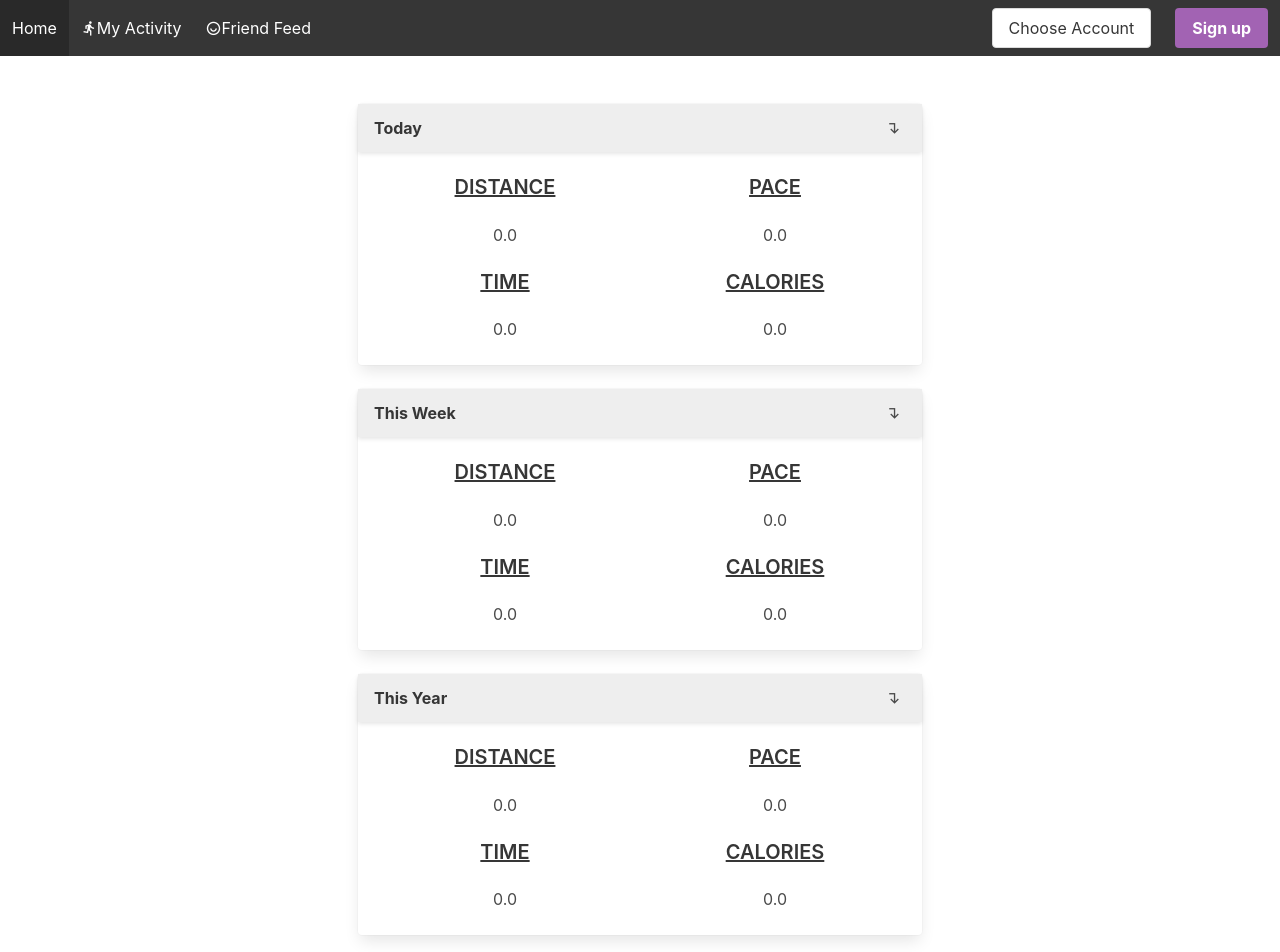
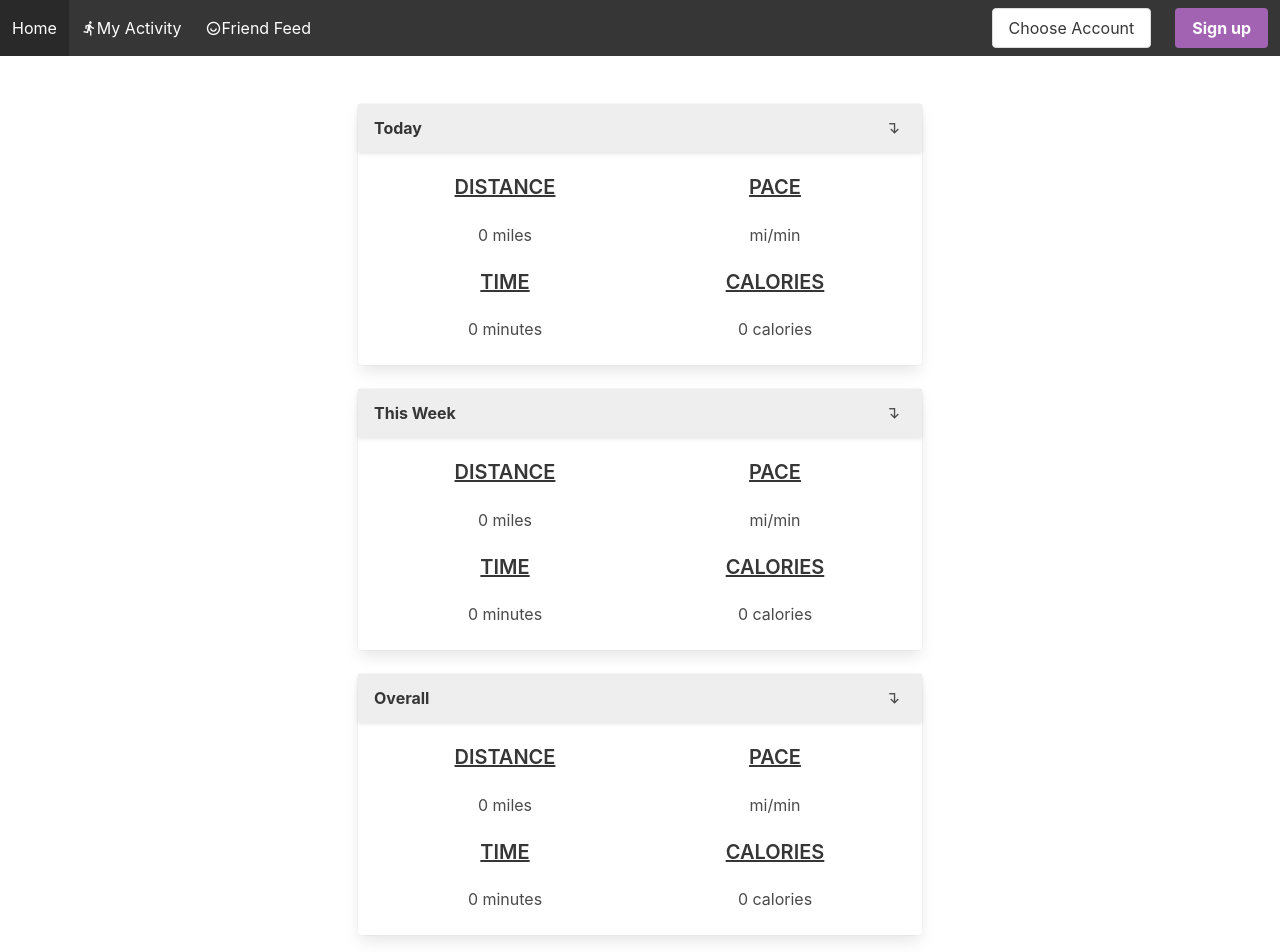
Before and after one commit to Shelacula/WebProgrammingFinal, a Vue app in the folder client/: page / in a window 1280 px wide. Shown: the top 952 px of the page. Built offline with nearby package versions, Linux system fonts and the light colour scheme.

Commit message:
added stats, added friend feed, adjusted navbar

```diff
--- a/client/src/components/ActivityCard.vue
+++ b/client/src/components/ActivityCard.vue
@@ -3,6 +3,11 @@ import type { Workout } from "@/model/users";
 
 const workouts = defineProps<{
     workout: Workout;
+    i: number;
+}>();
+
+const emit = defineEmits<{
+    deleteWorkout: [index: number]
 }>();
 
 </script>
@@ -16,12 +21,12 @@ const workouts = defineProps<{
                 <br>
                     {{ workout.location }}
                 <br>
-                {{ workout.duration }} on {{ workout.date }}
+                {{ workout.distance }} mile {{ workout.type }}
                 <br>
-                {{ workout.distance }} {{ workout.type }}
+                {{ workout.duration }} minutes on {{ workout.date }}
                 </div>
             </div>
-            <button class="delete is-small"></button>
+            <button class="delete is-small" @click="emit('deleteWorkout', i)"></button>
         </div>
     </div>
 </template>
@@ -29,6 +34,14 @@ const workouts = defineProps<{
 <style scoped>
 .activity{
     display: flex;
+}
+
+.activity .card-content{
+    line-height: 2em;
+}
+
+.block{
+    transition: .5s;
 }
 
 .delete{
--- a/client/src/components/NavBar.vue
+++ b/client/src/components/NavBar.vue
@@ -2,6 +2,7 @@
 import { RouterLink } from 'vue-router';
 import { ref } from 'vue';
 import {type User, getUsers} from '@/model/users';
+import {getUserWorkouts} from "@/viewModel/workouts"
 
 let isActive = ref(false);
 const users = ref([] as User[])
@@ -19,7 +20,7 @@ export let activeUser = ref();
 
 function chooseUser(currentUser : User){
   activeUser.value = currentUser;
-  console.log(activeUser.value);
+  getUserWorkouts();
 }
 
 </script>
@@ -58,7 +59,7 @@ function chooseUser(currentUser : User){
           </div>
 
         <div class="navbar-end">
-
+          <div class="navbar-item" v-if="activeUser != undefined"><span>Welcome back, {{ activeUser.firstName }}!</span></div>
           <div class="dropdown navbar-item is-hoverable">
                 <div class="dropdown-trigger">
 
--- /dev/null
+++ b/client/src/components/StatsCard.vue
@@ -0,0 +1,77 @@
+<script setup lang="ts">
+import { ref } from 'vue';
+import type {statCards} from "@/views/StatsView.vue"
+
+let isActive = ref(false);
+
+function toggleMenu() {
+  isActive.value = !isActive.value;
+  console.log(isActive.value);
+}
+
+const workouts = defineProps<{
+    statBlock: statCards;
+}>();
+</script>
+
+<template>
+
+<div class="block">
+    <div class="card">
+      <header class="card-header">
+        <p class="card-header-title">
+          {{ statBlock.title }}
+        </p>
+        <a @click="toggleMenu" class="card-header-icon" aria-label="more options">
+          <span class="icon">
+            <i class="ri-corner-right-down-line"></i>
+          </span>
+        </a>
+      </header>
+      <div class="card-content" :class="{ 'is-active': isActive }">
+        <div class="content">
+
+          <div class="columns">
+            <div class="column">
+              <div class="block">
+                <h3 class="title is-5 center">DISTANCE</h3>
+                <div class="center">{{ statBlock.distance }} miles</div>
+              </div>
+              <div class="block">
+                <h3 class="title is-5 center">TIME</h3>
+                <div class="center">{{ statBlock.time }} minutes</div>
+              </div>
+            </div>
+            <div class="column">
+              <div class="block">
+                <h3 class="title is-5 center">PACE</h3>
+                <div class="center">{{ statBlock.pace }} mi/min</div>
+              </div>
+              <div class="block">
+                <h3 class="title is-5 center">CALORIES</h3>
+                <div class="center">{{ statBlock.calories }} calories</div>
+              </div>
+            </div>
+          </div>
+
+        </div>
+      </div>
+    </div>
+  </div>
+
+
+</template>
+
+<style scoped>
+
+.card-content {
+  transition: .3s;
+}
+
+.card-content.is-active{
+  padding:0 ;
+  height: 0 ;
+  overflow: hidden;
+}
+
+</style>
--- a/client/src/model/users.ts
+++ b/client/src/model/users.ts
@@ -28,6 +28,14 @@ export function getWorkouts(user: User) : Workout[]{
     return user.workouts;
 }
 
+export function getAllWorkouts(): Workout[]{
+  const allWorkouts: Workout[] = [];
+  users.users.forEach(function(user){
+    allWorkouts.push(...user.workouts)
+  })
+  return allWorkouts;
+}
+
 export function removeWorkout(user : User, workout : Workout) {
 
 }
--- /dev/null
+++ b/client/src/viewModel/workouts.ts
@@ -0,0 +1,25 @@
+import { ref } from 'vue'
+import { type User, type Workout, getWorkouts, getUsers } from "@/model/users";
+import {activeUser} from "@/components/NavBar.vue";
+
+export const users = ref([] as User[])
+const workouts = ref([] as Workout[])
+
+users.value = getUsers();
+
+export function getUserWorkouts(){
+    if(activeUser.value !== undefined){
+        workouts.value = getWorkouts(activeUser.value);
+    }
+}
+
+export function saveWorkout(workout : Workout){
+    console.log(workout)
+    workouts.value.push(workout)
+}
+
+export function deleteWorkout(index : number){
+    workouts.value.splice(index, 1);
+}
+
+export const refWorkouts = () => workouts;
--- a/client/src/views/AdminView.vue
+++ b/client/src/views/AdminView.vue
@@ -1,6 +1,7 @@
 <script setup lang="ts">
     import { ref } from 'vue'
     import { type User, getUsers } from "@/model/users";
+    import {activeUser} from "@/components/NavBar.vue";
 
     const users = ref([] as User[])
 
@@ -16,7 +17,7 @@
    <div class="columns is-centered">
     <div class="column">
 
-            <table class="table is-fullwidth">
+            <table v-if="activeUser.isAdmin" class="table is-fullwidth">
   <thead>
     <tr>
       <th>Avatar</th>
@@ -43,6 +44,8 @@
   </tbody>
 </table>
 
+<h1 v-else>Login to an Admin account to view the Admin Panel.</h1>
+
 
 
         </div>
--- a/client/src/views/StatsView.vue
+++ b/client/src/views/StatsView.vue
@@ -1,137 +1,74 @@
+<script setup lang="ts">
+    import { ref } from 'vue'
+    import { type User, type Workout, getWorkouts, getUsers } from "@/model/users";
+    import StatsCard from "@/components/StatsCard.vue";
+    import {refWorkouts} from "@/viewModel/workouts"
+
+const workouts = refWorkouts();
+const statCardsRef = ref([] as statCards[])
+
+export type statCards = { title: string, distance: number, pace: string, time: number, calories: number }
+
+const statCards = [
+  {
+    "title": "Today",
+    "distance": 0,
+    "pace": "",
+    "time": 0,
+    "calories": 0
+  },
+  {
+    "title": "This Week",
+    "distance": 0,
+    "pace": "",
+    "time": 0,
+    "calories": 0
+  },
+  {
+    "title": "Overall",
+    "distance": 0,
+    "pace": "",
+    "time": 0,
+    "calories": 0
+  }
+]
+
+workouts.value.forEach(function(workout){
+    const dateArr = workout.date.split('-')
+    const newDate = new Date(parseInt(dateArr[0]), parseInt(dateArr[1]) -1, parseInt(dateArr[2]))
+    const todaysDate = new Date();
+    const weekAgo = new Date(new Date().setDate(new Date().getDate() - 7));
+    let newDistance = parseInt(workout.distance.replace(/[^0-9]/g, ''));
+    let newTime = parseInt(workout.duration.replace(/[^0-9]/g, ''));
+
+      statCards[2].distance = statCards[2].distance + newDistance;
+      statCards[2].time = statCards[2].time + newTime;
+      statCards[2].pace = (statCards[2].distance/statCards[2].time).toFixed(2);
+
+    if(newDate.setHours(0,0,0,0) >= weekAgo.setHours(0,0,0,0)) {
+      statCards[1].distance = statCards[1].distance + newDistance;
+      statCards[1].time = statCards[1].time + newTime;
+      statCards[1].pace = (statCards[1].distance/statCards[2].time).toFixed(2);
+    } else if(newDate.setHours(0,0,0,0) == todaysDate.setHours(0,0,0,0)){
+      statCards[0].distance = statCards[0].distance + newDistance;
+      statCards[0].time = statCards[0].time + newTime;
+      statCards[0].pace = (statCards[0].distance/statCards[2].time).toFixed(2);
+    }
+  })
+
+ statCardsRef.value = statCards
+ console.log(statCardsRef.value[0].distance);
+
+</script>
+
 <template>
 <div class="columns is-centered">
 
 <div class="column is-half">
 
-  <div class="block">
-    <div class="card">
-      <header class="card-header">
-        <p class="card-header-title">
-          Today
-        </p>
-        <a href="#" class="card-header-icon" aria-label="more options">
-          <span class="icon">
-            <i class="ri-corner-right-down-line"></i>
-          </span>
-        </a>
-      </header>
-      <div class="card-content">
-        <div class="content">
-
-          <div class="columns">
-            <div class="column">
-              <div class="block">
-                <h3 class="title is-5 center">DISTANCE</h3>
-                <div class="center">0.0</div>
-              </div>
-              <div class="block">
-                <h3 class="title is-5 center">TIME</h3>
-                <div class="center">0.0</div>
-              </div>
-            </div>
-            <div class="column">
-              <div class="block">
-                <h3 class="title is-5 center">PACE</h3>
-                <div class="center">0.0</div>
-              </div>
-              <div class="block">
-                <h3 class="title is-5 center">CALORIES</h3>
-                <div class="center">0.0</div>
-              </div>
-            </div>
-          </div>
-
-        </div>
-      </div>
-    </div>
-  </div>
-
-  <div class="block">
-    <div class="card">
-      <header class="card-header">
-        <p class="card-header-title">
-          This Week
-        </p>
-        <a href="#" class="card-header-icon" aria-label="more options">
-          <span class="icon">
-            <i class="ri-corner-right-down-line"></i>
-          </span>
-        </a>
-      </header>
-      <div class="card-content">
-        <div class="content">
-
-          <div class="columns">
-            <div class="column">
-              <div class="block">
-                <h3 class="title is-5 center">DISTANCE</h3>
-                <div class="center">0.0</div>
-              </div>
-              <div class="block">
-                <h3 class="title is-5 center">TIME</h3>
-                <div class="center">0.0</div>
-              </div>
-            </div>
-            <div class="column">
-              <div class="block">
-                <h3 class="title is-5 center">PACE</h3>
-                <div class="center">0.0</div>
-              </div>
-              <div class="block">
-                <h3 class="title is-5 center">CALORIES</h3>
-                <div class="center">0.0</div>
-              </div>
-            </div>
-          </div>
-
-        </div>
-      </div>
-    </div>
-  </div>
-
-  <div class="block">
-    <div class="card">
-      <header class="card-header">
-        <p class="card-header-title">
-          This Year
-        </p>
-        <a href="#" class="card-header-icon" aria-label="more options">
-          <span class="icon">
-            <i class="ri-corner-right-down-line"></i>
-          </span>
-        </a>
-      </header>
-      <div class="card-content">
-        <div class="content">
-
-          <div class="columns">
-            <div class="column">
-              <div class="block">
-                <h3 class="title is-5 center">DISTANCE</h3>
-                <div class="center">0.0</div>
-              </div>
-              <div class="block">
-                <h3 class="title is-5 center">TIME</h3>
-                <div class="center">0.0</div>
-              </div>
-            </div>
-            <div class="column">
-              <div class="block">
-                <h3 class="title is-5 center">PACE</h3>
-                <div class="center">0.0</div>
-              </div>
-              <div class="block">
-                <h3 class="title is-5 center">CALORIES</h3>
-                <div class="center">0.0</div>
-              </div>
-            </div>
-          </div>
-
-        </div>
-      </div>
-    </div>
-  </div>
-
+<StatsCard v-for="stats in statCards"
+            :statBlock = "stats"
+            />
 
 </div>
 
```
Also changed, not shown: client/src/components/FriendCard.vue (added, +46 -0 lines), client/src/data/users.json (+21 -21 lines), client/src/views/ActivityView.vue (+26 -18 lines), client/src/views/FriendView.vue (+26 -98 lines).
